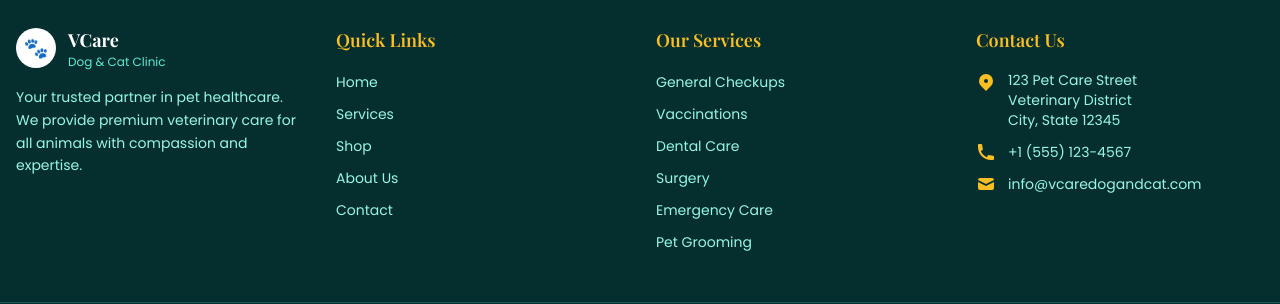
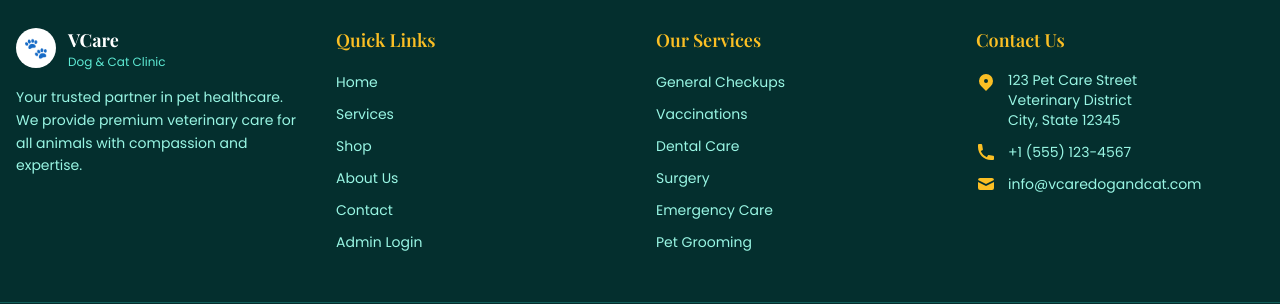
Before and after one commit to ratna3/VCaredogandcatclinic, a Next.js app: page /shop in a window 1280 px wide. Shown: the part 2411-2715 px from the top of the page. Built offline with nearby package versions, Linux system fonts and the light colour scheme.

Commit message:
feat: add Admin Login button and link to Quick Links in Footer

```diff
--- a/src/components/Footer.tsx
+++ b/src/components/Footer.tsx
@@ -37,6 +37,7 @@ export default function Footer() {
                 { href: '/shop', label: 'Shop' },
                 { href: '/about', label: 'About Us' },
                 { href: '/contact', label: 'Contact' },
+                { href: '/admin/login', label: 'Admin Login' },
               ].map((link) => (
                 <li key={link.href}>
                   <Link
```
